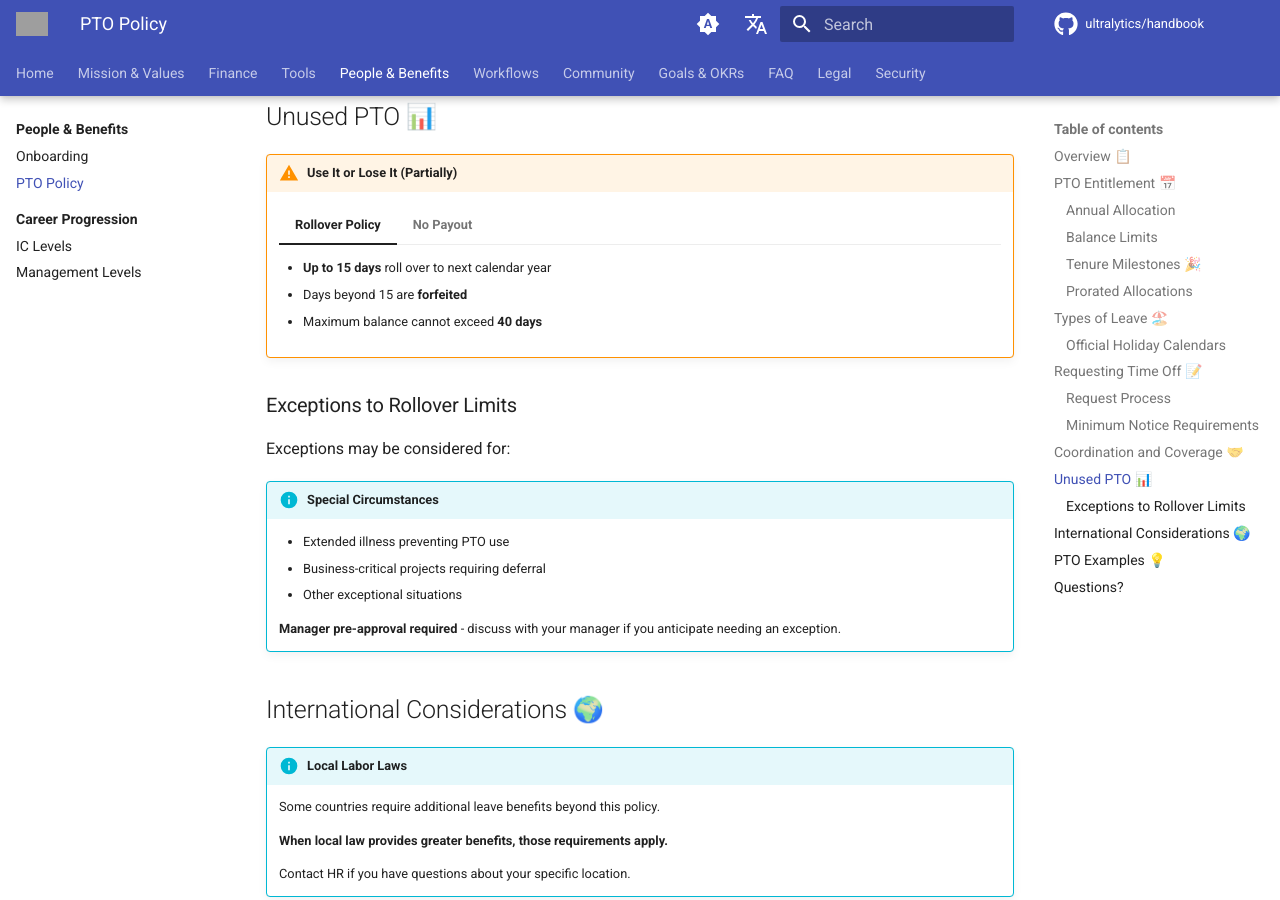
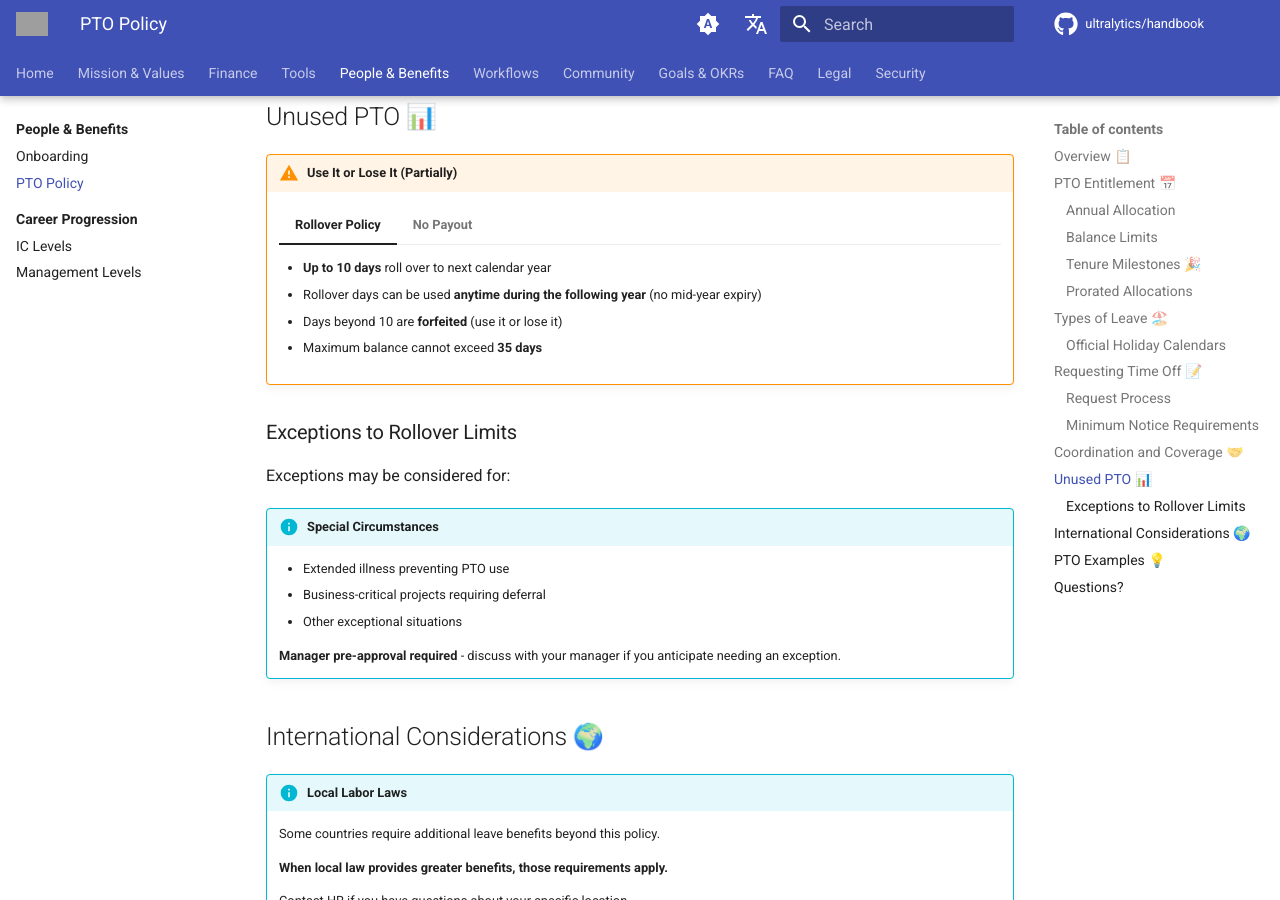
Before and after one commit to ultralytics/handbook, an MkDocs documentation site: the page built from docs/en/people/pto-policy.md, in a window 1280 px wide and 900 px high, scrolled down 4701 px. Built offline with MkDocs 1.6.1 and Material for MkDocs 9.7.7, drawn with Linux system fonts in a browser that asks for light colours; comment, search, counter and statistics services are not loaded; some of the changed text lies outside the part shown; grey boxes are pictures that could not be loaded.

Commit message:
Update PTO rollover span (#226)

````diff
--- a/docs/en/people/pto-policy.md
+++ b/docs/en/people/pto-policy.md
@@ -60,8 +60,8 @@ keywords: Ultralytics PTO, paid time off, 25 days vacation, vacation policy, sic
 graph LR
     A[25 Days Annual] --> B{Year End}
     B -->|Use It| C[Refresh to 25]
-    B -->|Save It| D[Rollover Up to 15 Days]
-    D --> E[Max Balance: 40 Days]
+    B -->|Save It| D[Rollover Up to 10 Days]
+    D --> E[Max Balance: 35 Days]
 
     style A fill:#e1f5ff
     style E fill:#fff3cd
@@ -69,8 +69,8 @@ graph LR
 
 | Limit Type           | Amount                         |
 | -------------------- | ------------------------------ |
-| **Maximum balance**  | 40 days total                  |
-| **Annual carryover** | Up to 15 days                  |
+| **Maximum balance**  | 35 days total                  |
+| **Annual carryover** | Up to 10 days                  |
 | **Excess days**      | Forfeited (use it or lose it!) |
 
 ### Tenure Milestones 🎉
@@ -240,14 +240,16 @@ flowchart TD
 
     === "Rollover Policy"
 
-        - **Up to 15 days** roll over to next calendar year
-        - Days beyond 15 are **forfeited**
-        - Maximum balance cannot exceed **40 days**
+        - **Up to 10 days** roll over to next calendar year
+        - Rollover days can be used **anytime during the following year** (no mid-year expiry)
+        - Days beyond 10 are **forfeited** (use it or lose it)
+        - Maximum balance cannot exceed **35 days**
 
     === "No Payout"
 
         - PTO does **not pay out** upon termination
-        - Use your time throughout the year!
+        - Unused PTO is **forfeited** at year-end beyond rollover limits
+        - Plan to use your time throughout the year!
 
 ### Exceptions to Rollover Limits
 
@@ -313,15 +315,15 @@ Exceptions may be considered for:
 
     ```
     Starting balance: 30 days
-    Rollover limit: 15 days
-    Forfeited: 15 days
+    Rollover limit: 10 days
+    Forfeited: 20 days
 
-    Jan 1 balance: 15 (rollover) + 25 (new allocation) = 40 days
+    Jan 1 balance: 10 (rollover) + 25 (new allocation) = 35 days
     ```
 
     !!! warning "Use Your Time"
 
-        This employee lost 15 days! Plan vacations throughout the year.
+        This employee lost 20 days! Plan vacations throughout the year.
 
 ## Questions?
 
````
Also changed, not shown: docs/en/people/index.md (+1 -1 lines).
